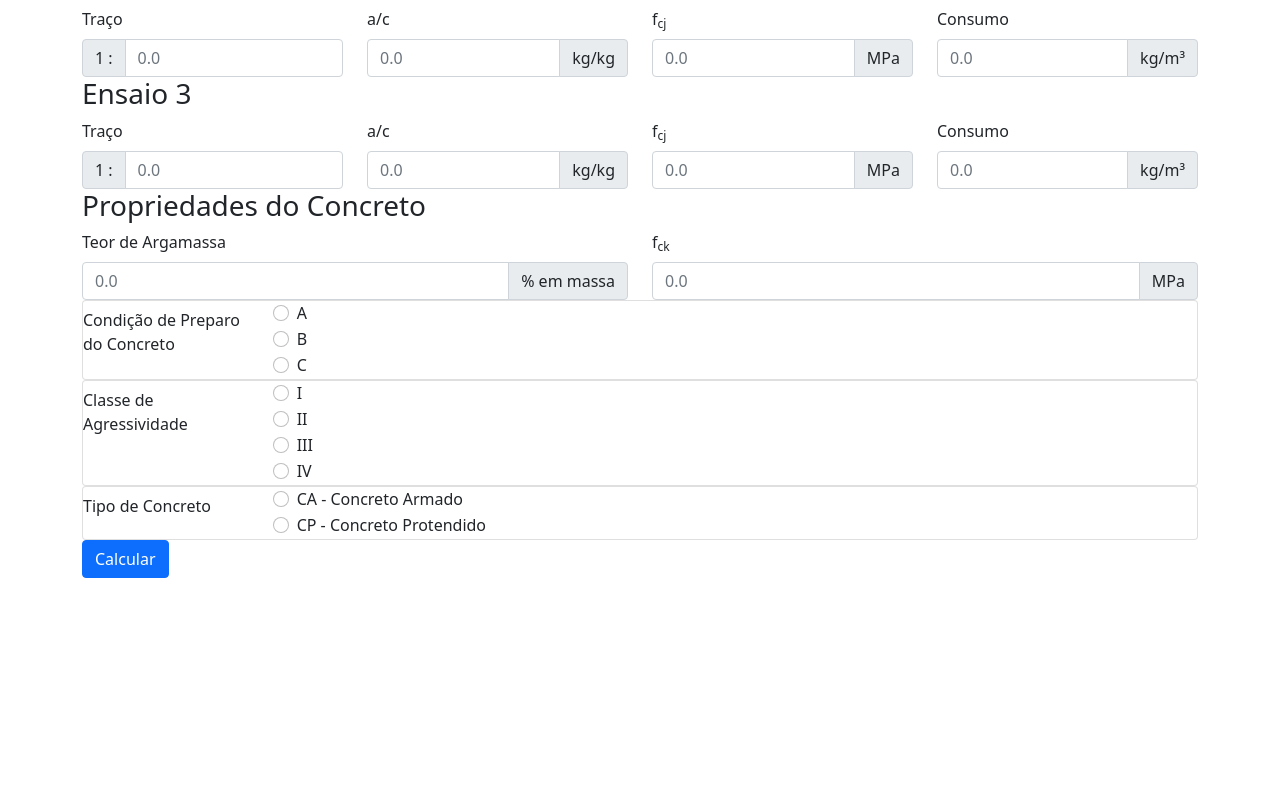
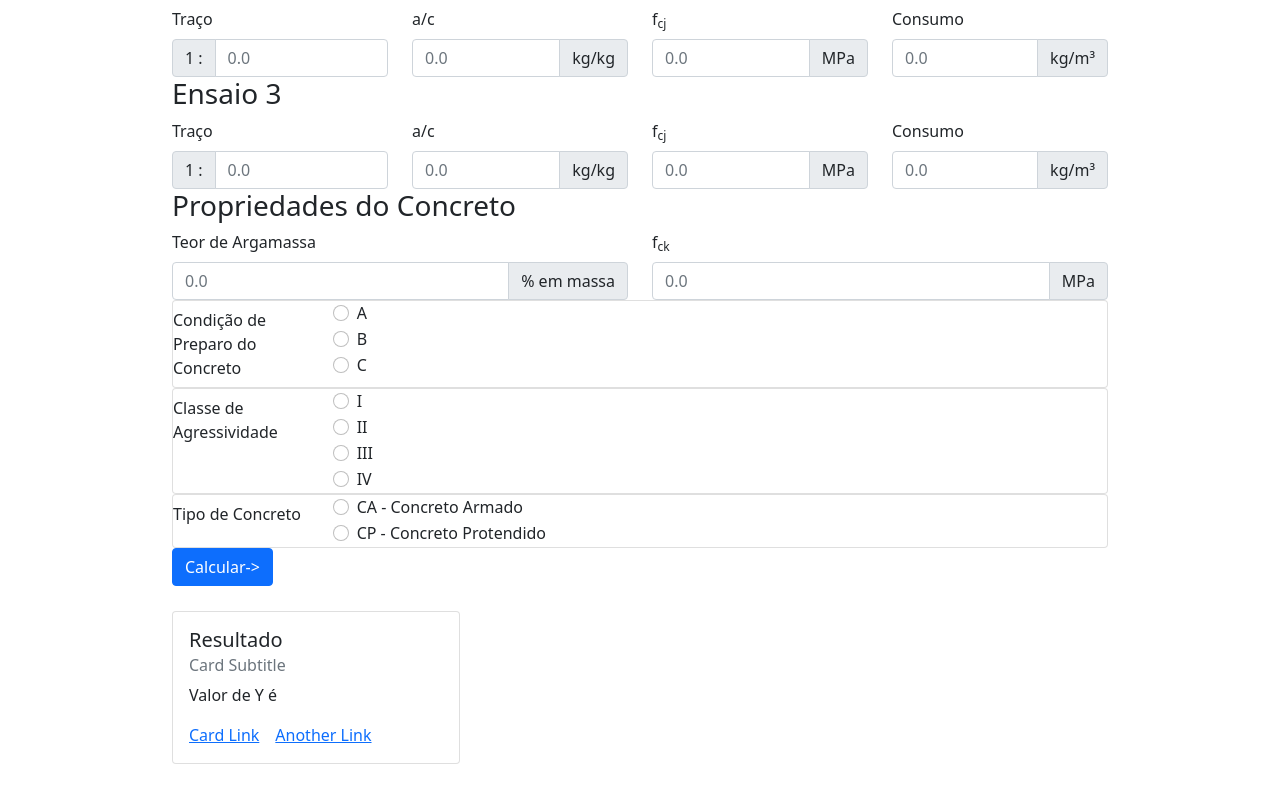
Before and after one commit to thejoaovitor/app-dosagem, a React (Create React App) app: page / in a window 1280 px wide. Shown: the part 270-1070 px from the top of the page. Before the commit the page ends 896 px from the top, so only its background shows below. Built offline with nearby package versions, Linux system fonts and the light colour scheme.

Commit message:
added y contant

```diff
--- a/src/App.js
+++ b/src/App.js
@@ -10,11 +10,20 @@ import {
   InputGroup,
   Card,
   Navbar,
+  Badge
 } from "react-bootstrap";
+import Accordion from 'react-bootstrap/Accordion'
 import React, { useState } from "react";
 
 function App() {
+
+  const [y, sety] = useState(null);
+
+
+
   const calculateResult = () => {
+    setW(15)
+
     const t1 = +document.getElementById("t1").value;
     const ac1 = +document.getElementById("ac1").value;
     const fcj1 = +document.getElementById("fcj1").value;
@@ -42,12 +51,14 @@ function App() {
     console.log(x);
 
     const y = Math.pow(ac1, 2);
+    sety(y)
 
     // const y =
     //   2 * (Math.pow(ac1, 2) + Math.pow(ac2, 2) + Math.pow(ac3, 2)) -
     //   2(ac1 * ac2 + ac1 * ac3 + ac2 * ac3);
 
     console.log("Y: %d", y);
+
 
     const value = t1 + ac1 + fcj1 + c1;
     console.log(value);
@@ -94,7 +105,7 @@ function App() {
             <Navbar.Brand>Calculadora de Dosagem de Concreto</Navbar.Brand>
           </Container>
         </Navbar>
-        <Container className="my-5">
+        <Container className="my-5" style={{maxWidth: 960}}>
           <Form noValidate validated={validated} onSubmit={handleSubmit}>
             <Row>
               <h3>Ensaio 1</h3>
@@ -434,9 +445,26 @@ function App() {
               </fieldset>
             </Card>
             <Button variant="primary" type="submit" onClick={calculateResult}>
-              Calcular
+              Calcular->
             </Button>
           </Form>
+
+          <Badge bg="secondary"> New</Badge>
+          <Card style={{ width: '18rem' }}>
+  <Card.Body>
+    <Card.Title>Resultado</Card.Title>
+    <Card.Subtitle className="mb-2 text-muted">Card Subtitle</Card.Subtitle>
+    <Card.Text>
+      Valor de Y é {y}
+    </Card.Text>
+    <Card.Link href="#">Card Link</Card.Link>
+    <Card.Link href="#">Another Link</Card.Link>
+  </Card.Body>
+</Card>
+
+
+
+
         </Container>
       </div>
     </div>
```
